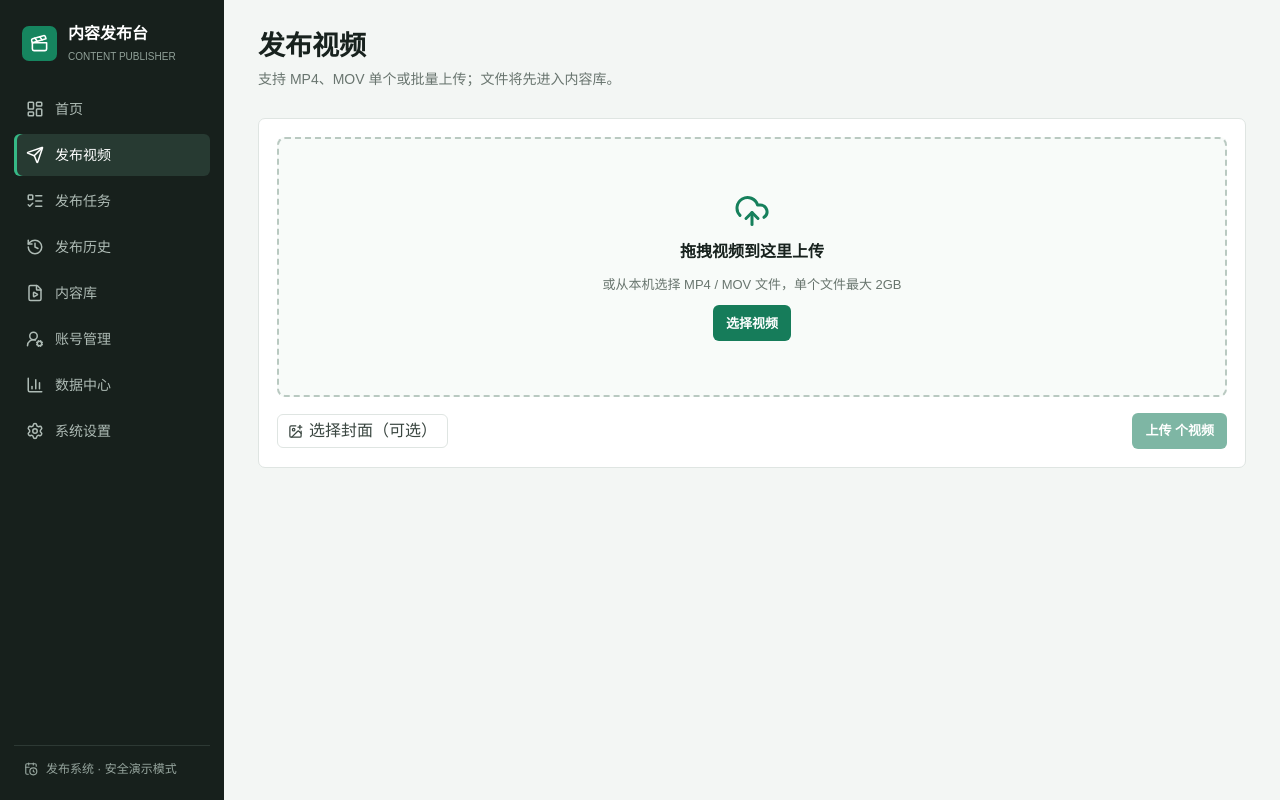
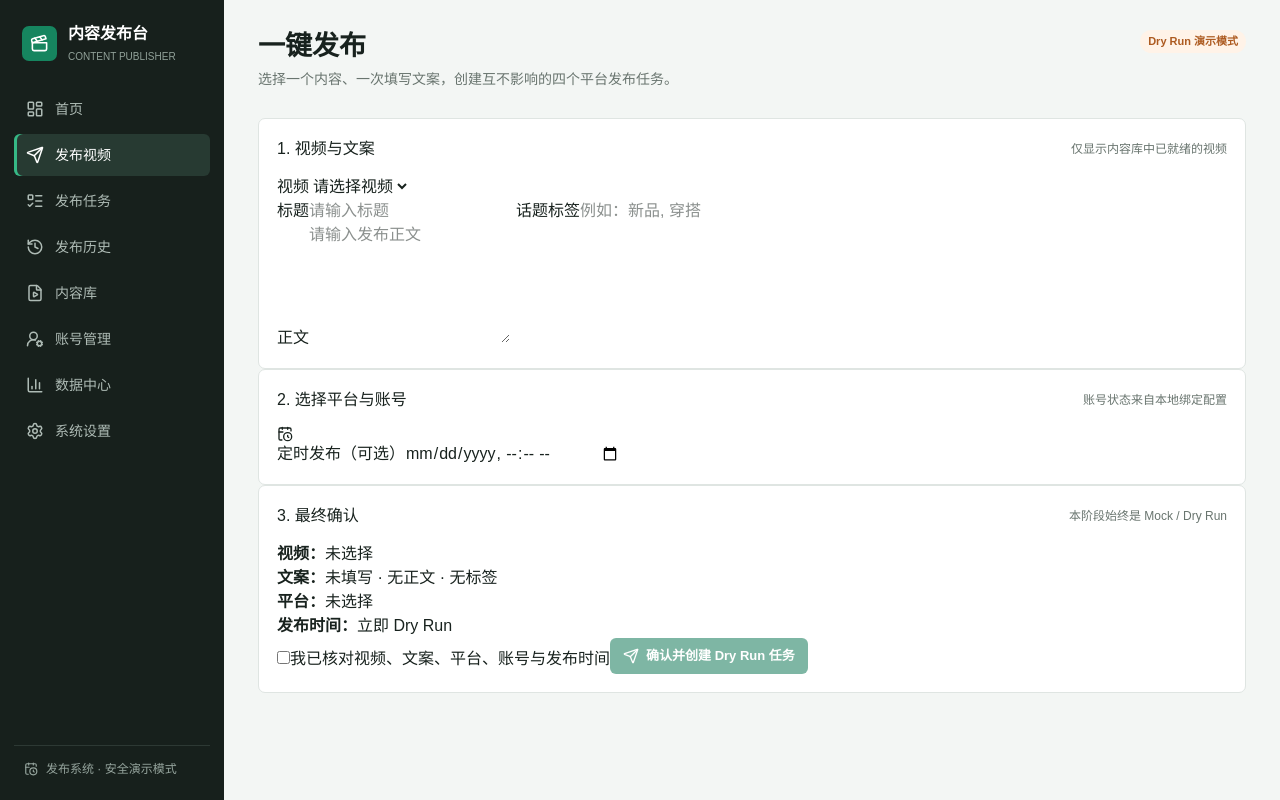
Before and after one commit to lujianing029-design/multi-store-dashboard, a Next.js app: page /publish-video in a window 1280 px wide. Built offline with nearby package versions, Linux system fonts and the light colour scheme; no server answers; the database is empty.

Commit message:
feat: wire one-click publishing composer into Chinese dashboard

```diff
--- a/src/app/publish-video/page.tsx
+++ b/src/app/publish-video/page.tsx
@@ -1,5 +1,5 @@
-import { VideoUpload } from "@/components/publishing/video-upload";
+import { PublishComposer } from "@/components/publishing/publish-composer";
 
 export default function PublishVideoPage() {
-  return <VideoUpload />;
+  return <PublishComposer />;
 }
```
